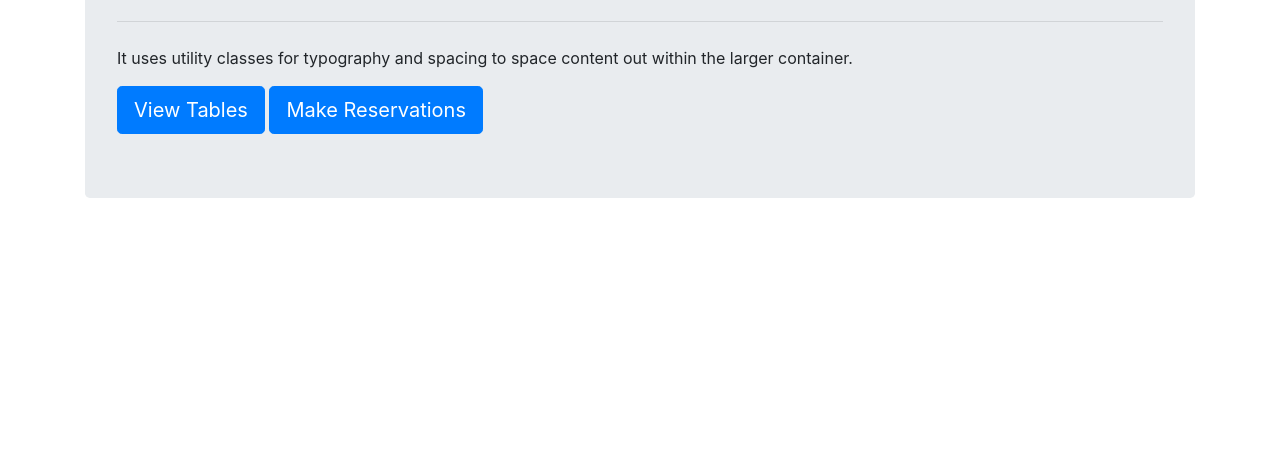
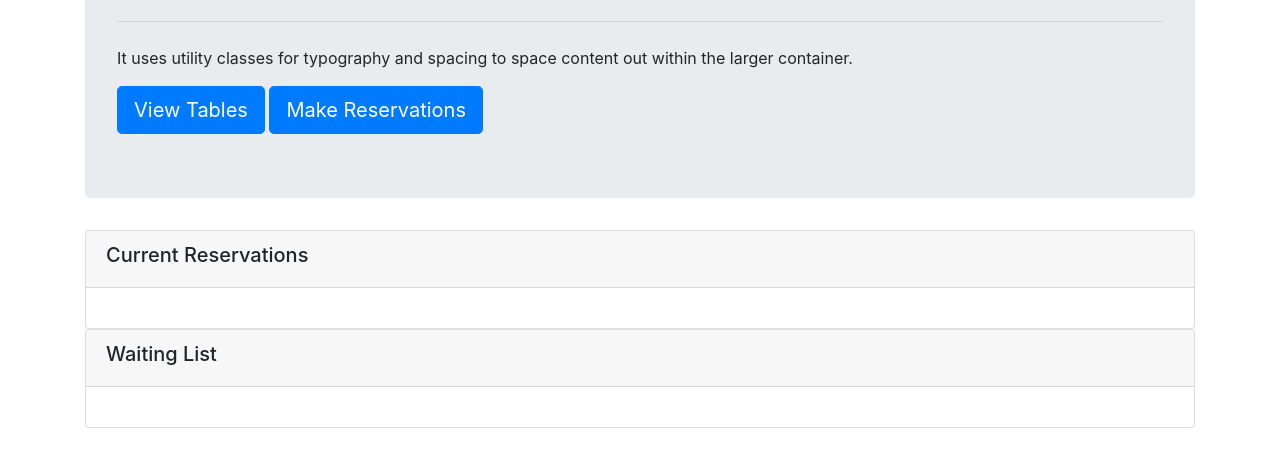
Before and after one commit to PennyArnold/Hot_Restaurant_Project, a plain HTML site: page index.html in a window 1280 px wide. Shown: the part 172-636 px from the top of the page. Drawn offline with nearby package versions, Linux system fonts and the light colour scheme.

Commit message:
updated files

```diff
--- a/index.html
+++ b/index.html
@@ -19,6 +19,7 @@
 <!-- 2) A back-end composed of Node/Express and basic JS for storing, updating, and relaying reservation data. -->
 <!-- First, set up initial files and connect files -->
 <!-- Link boostrap & add jumbotron -->
+<!-- add buttons. Then, add form -->
 <!-- grab imputs -->
 <!-- make ajax calls -->
 <div class='container'>
@@ -32,7 +33,28 @@
     </div>
 </div>
 
-<!-- add buttons. Then, add form -->
+<div class='container'>
+    <div class="card">
+        <div class="card-header">
+            <h5>Current Reservations</h5>
+        </div>
+        <div class="card-body">
+
+        </div>
+    </div>
+</div>
+
+<div class='container'>
+    <div class="card">
+        <div class="card-header">
+            <h5>Waiting List</h5>
+        </div>
+        <div class="card-body">
+
+        </div>
+    </div>
+</div>
+
 <!-- click event functions in jsvascript file-->
 
 
```
Also changed, not shown: styles.css (added).
